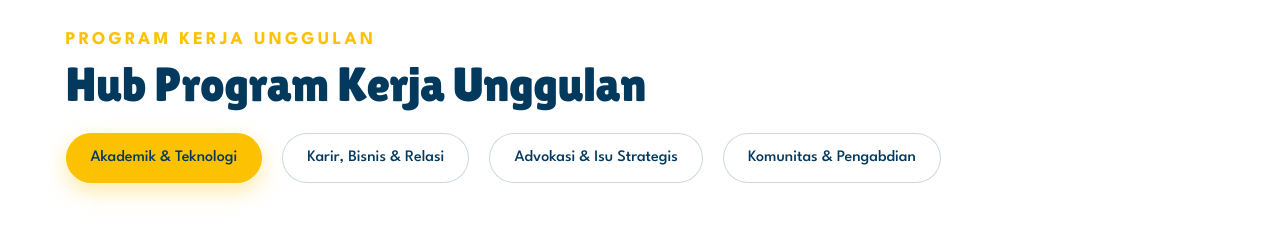
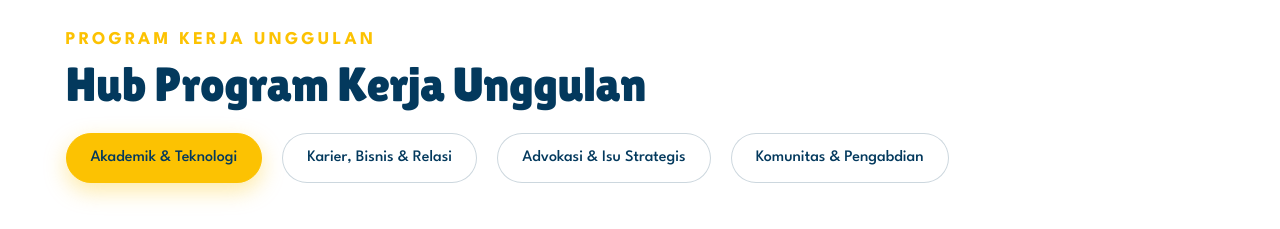
Before and after one commit to rafasoelistiono/extensipedia-frontend, a Next.js app: page /tentang-kami in a window 1280 px wide. Shown: the part 2480-2709 px from the top of the page. Built offline with nearby package versions, Linux system fonts and the light colour scheme; no server answers.

Commit message:
Correct spelling of 'Karir' to 'Karier'

```diff
--- a/components/about-page/FeaturedProgramsTabs.tsx
+++ b/components/about-page/FeaturedProgramsTabs.tsx
@@ -47,8 +47,8 @@ const programHubs = [
     ],
   },
   {
-    label: "Karir, Bisnis & Relasi",
-    fullLabel: "Karir, Bisnis & Relasi",
+    label: "Karier, Bisnis & Relasi",
+    fullLabel: "Karier, Bisnis & Relasi",
     department: "PENGKAR, BISMIT, EXTERN",
     programs: [
       {
```
